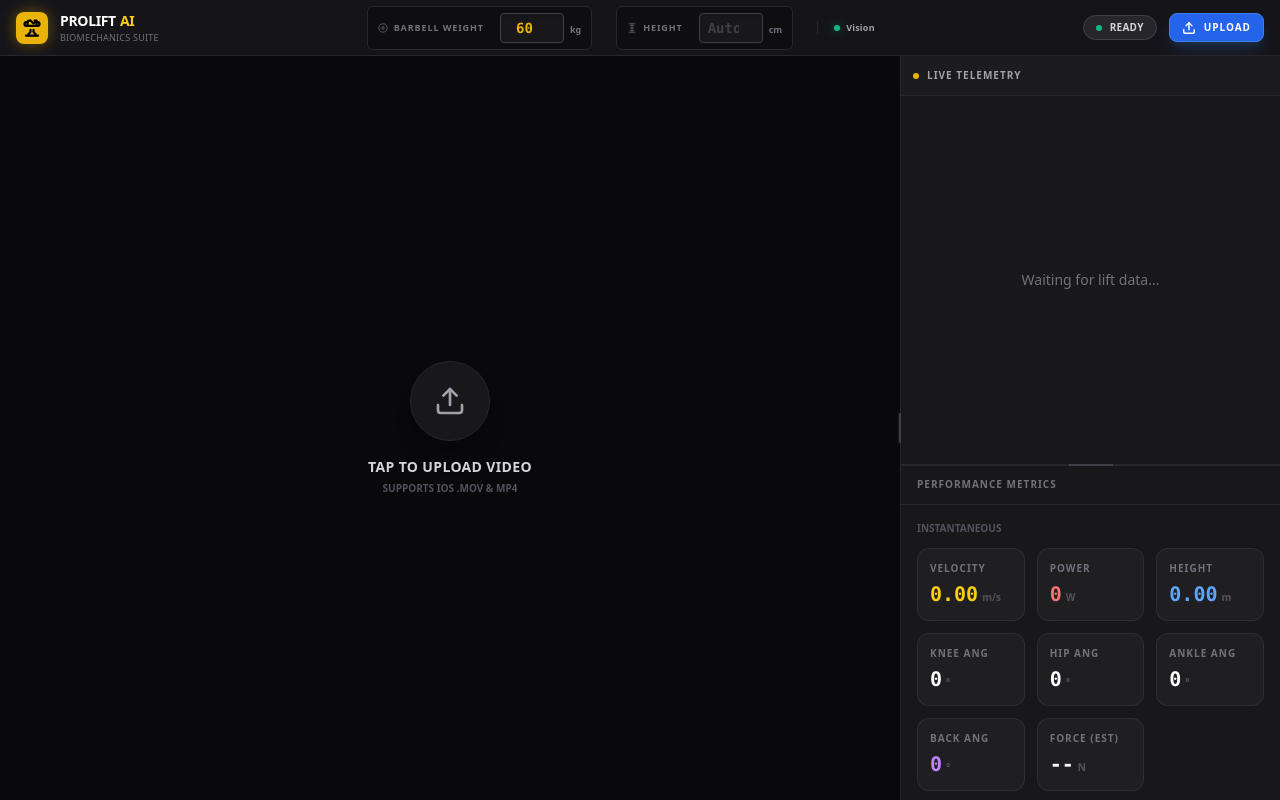
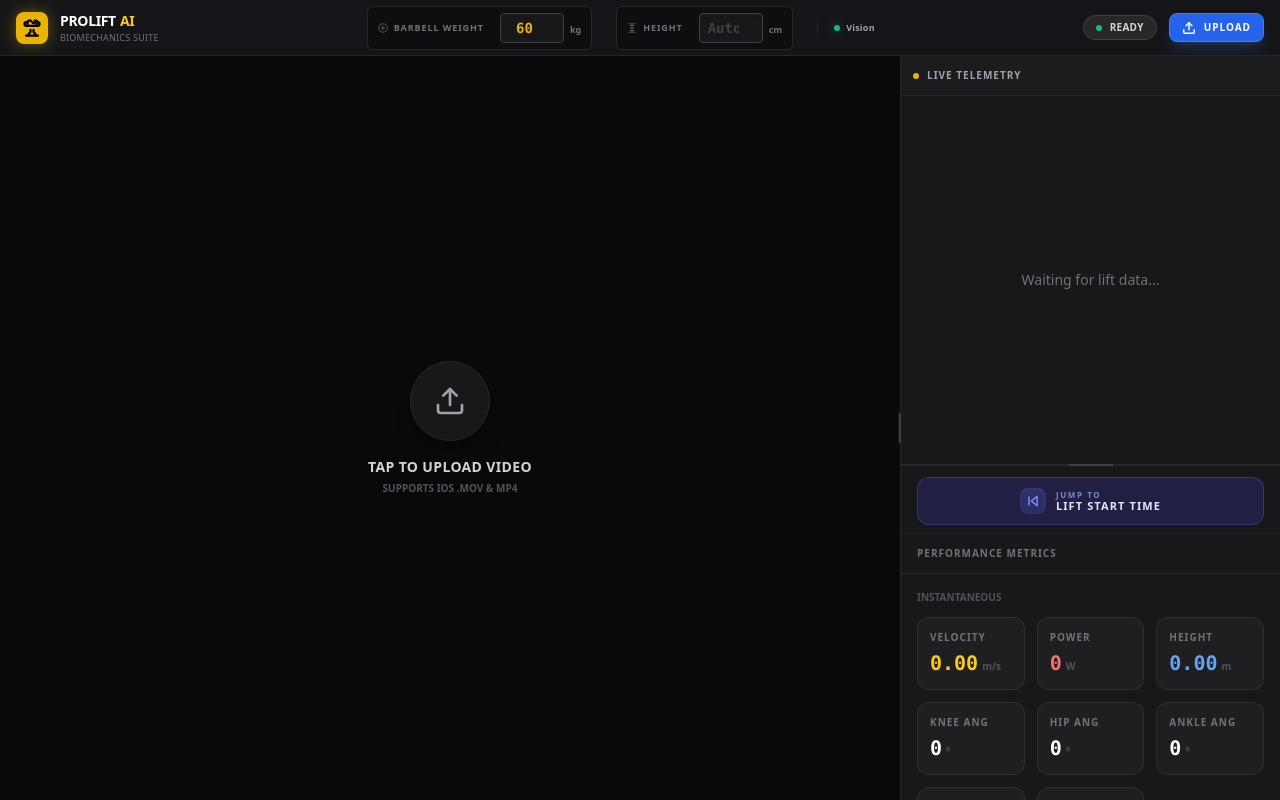
Before and after one commit to mf775818/PROLIFT, a React (Vite) app: page / in a window 1280 px wide. Built offline with nearby package versions, Linux system fonts and the light colour scheme.

Commit message:
feat: Add jump to start functionality in chart
Introduces a "Jump to Start" button in the UI, allowing users to quickly seek to the beginning of the analyzed lift data within the chart view. This enhances navigation and usability of the ProLift AI platform.

```diff
--- a/App.tsx
+++ b/App.tsx
@@ -576,6 +576,28 @@ const App = () => {
              <Resizer orientation="horizontal" onResizeStart={(e) => handleResizeStart('chart', e)} isResizing={isResizing} />
           </div>
 
+          {/* MOVED JUMP BUTTON */}
+          <div className="px-4 pt-3 pb-2 bg-zinc-900 w-full z-10 border-b border-zinc-800/50">
+             <div
+                  onClick={() => handleSeek(stats?.startTime || 0)}
+                  className="relative overflow-hidden bg-indigo-900/40 p-2.5 rounded-xl border border-indigo-500/30 flex items-center justify-center cursor-pointer hover:bg-indigo-800/60 hover:border-indigo-400/60 hover:shadow-[0_0_12px_rgba(99,102,241,0.25)] active:scale-95 transition-all duration-300 group"
+              >
+                  <div className="absolute inset-0 bg-indigo-400/10 opacity-0 group-hover:opacity-100 transition-opacity duration-300" />
+                  <div className="flex items-center gap-2.5 z-10 w-full justify-center">
+                      <div className="bg-indigo-500/20 p-1.5 rounded-lg group-hover:bg-indigo-500/40 transition-colors shadow-inner shadow-indigo-500/20">
+                          <svg xmlns="http://www.w3.org/2000/svg" width="14" height="14" viewBox="0 0 24 24" fill="none" stroke="currentColor" strokeWidth="2.5" strokeLinecap="round" strokeLinejoin="round" className="text-indigo-400 group-hover:text-indigo-300 transition-colors">
+                              <polygon points="19 20 9 12 19 4 19 20"/>
+                              <line x1="5" y1="19" x2="5" y2="5"/>
+                          </svg>
+                      </div>
+                      <div className="flex flex-col justify-center text-left">
+                          <span className="text-[8px] text-indigo-300/70 group-hover:text-indigo-300/90 uppercase font-black tracking-[0.2em] transition-colors leading-[1.2]">Jump to</span>
+                          <span className="text-[11px] text-indigo-100 uppercase font-bold tracking-widest transition-colors leading-[1.2]">Lift Start Time</span>
+                      </div>
+                  </div>
+             </div>
+          </div>
+
           {/* Stats Section */}
           <div className={`flex-col bg-zinc-900 overflow-y-auto overscroll-y-contain ${activeTab === 'stats' ? 'flex flex-1' : 'hidden lg:flex lg:flex-1'}`}>
             <div className="px-4 py-3 border-b border-zinc-800 flex justify-between items-center bg-zinc-900 sticky top-0 z-10">
@@ -648,24 +670,7 @@ const App = () => {
                            </div>
                        </div>
 
-                       <div
-                                onClick={() => handleSeek(stats?.startTime || 0)}
-                                className="mt-3 relative overflow-hidden bg-indigo-900/40 p-3 rounded-xl border border-indigo-500/30 flex items-center justify-center cursor-pointer hover:bg-indigo-800/60 hover:border-indigo-400/60 hover:shadow-[0_0_12px_rgba(99,102,241,0.25)] active:scale-95 transition-all duration-300 group"
-                            >
-                                <div className="absolute inset-0 bg-indigo-400/10 opacity-0 group-hover:opacity-100 transition-opacity duration-300" />
-                                <div className="flex items-center gap-2.5 z-10 w-full justify-center">
-                                    <div className="bg-indigo-500/20 p-1.5 rounded-lg group-hover:bg-indigo-500/40 transition-colors shadow-inner shadow-indigo-500/20">
-                                        <svg xmlns="http://www.w3.org/2000/svg" width="14" height="14" viewBox="0 0 24 24" fill="none" stroke="currentColor" strokeWidth="2.5" strokeLinecap="round" strokeLinejoin="round" className="text-indigo-400 group-hover:text-indigo-300 transition-colors">
-                                            <polygon points="19 20 9 12 19 4 19 20"/>
-                                            <line x1="5" y1="19" x2="5" y2="5"/>
-                                        </svg>
-                                    </div>
-                                    <div className="flex flex-col justify-center text-left">
-                                        <span className="text-[8px] text-indigo-300/70 group-hover:text-indigo-300/90 uppercase font-black tracking-[0.2em] transition-colors leading-[1.2]">Jump to</span>
-                                        <span className="text-[11px] text-indigo-100 uppercase font-bold tracking-widest transition-colors leading-[1.2]">Lift Start Time</span>
-                                    </div>
-                                </div>
-                       </div>
+                       {/* Button has been moved to the top */}
 
                        {/* Efficiency Bar */}
                        <div className="mt-4 bg-zinc-800/50 p-3 rounded-xl">
--- a/components/LiftChart.tsx
+++ b/components/LiftChart.tsx
@@ -642,8 +642,8 @@ export const LiftChart: React.FC<LiftChartProps> = ({ data, currentTime, barbell
                 labelStyle={{ color: '#a1a1aa', fontSize: '10px' }}
                 cursor={{ stroke: '#facc15', strokeWidth: 1 }}
               />
-              <ReferenceLine x={0} stroke="#22c55e" strokeDasharray="3 3" strokeWidth={1.5} label={{ position: 'insideTopLeft', value: 'start', fill: '#22c55e', fontSize: 10, offset: 5, bg: 'rgba(0,0,0,0.5)' }} />
-              <ReferenceLine x={currentTime - startTimeVal} stroke="white" strokeDasharray="3 3" opacity={0.5} />
+              <ReferenceLine yAxisId="left" x={0} stroke="#22c55e" strokeDasharray="3 3" strokeWidth={1.5} label={{ position: 'insideTopLeft', value: 'start', fill: '#22c55e', fontSize: 10, offset: 5, bg: 'rgba(0,0,0,0.5)' }} />
+              <ReferenceLine yAxisId="left" x={currentTime - startTimeVal} stroke="white" strokeDasharray="3 3" opacity={0.5} />
               {currentPoint && (
                   <>
                     <ReferenceDot yAxisId="left" x={currentPoint.timeVal} y={currentPoint.velocity} r={4} fill="#facc15" stroke="white" strokeWidth={2} />
@@ -670,8 +670,8 @@ export const LiftChart: React.FC<LiftChartProps> = ({ data, currentTime, barbell
                 itemStyle={{ fontSize: '11px' }}
                 cursor={{ stroke: '#facc15', strokeWidth: 1 }}
               />
-              <ReferenceLine x={0} stroke="#22c55e" strokeDasharray="3 3" strokeWidth={1.5} label={{ position: 'insideTopLeft', value: 'start', fill: '#22c55e', fontSize: 10, offset: 5 }} />
-              <ReferenceLine x={currentTime - startTimeVal} stroke="white" strokeDasharray="3 3" opacity={0.5} />
+              <ReferenceLine yAxisId="left" x={0} stroke="#22c55e" strokeDasharray="3 3" strokeWidth={1.5} label={{ position: 'insideTopLeft', value: 'start', fill: '#22c55e', fontSize: 10, offset: 5 }} />
+              <ReferenceLine yAxisId="left" x={currentTime - startTimeVal} stroke="white" strokeDasharray="3 3" opacity={0.5} />
               {currentPoint && (
                   <>
                     <ReferenceDot yAxisId="left" x={currentPoint.timeVal} y={currentPoint.force} r={4} fill="#ef4444" stroke="white" strokeWidth={2} />
```
